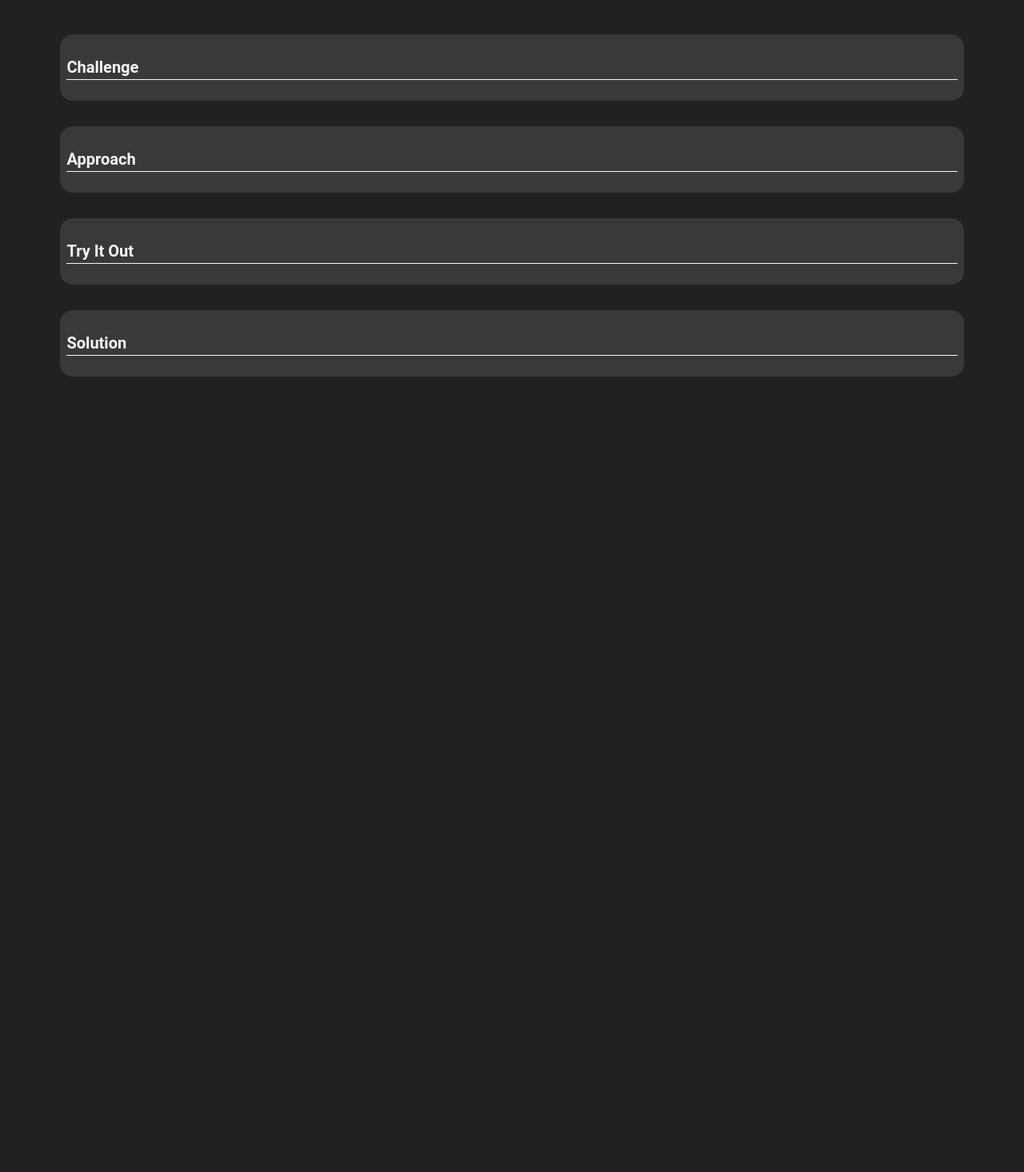
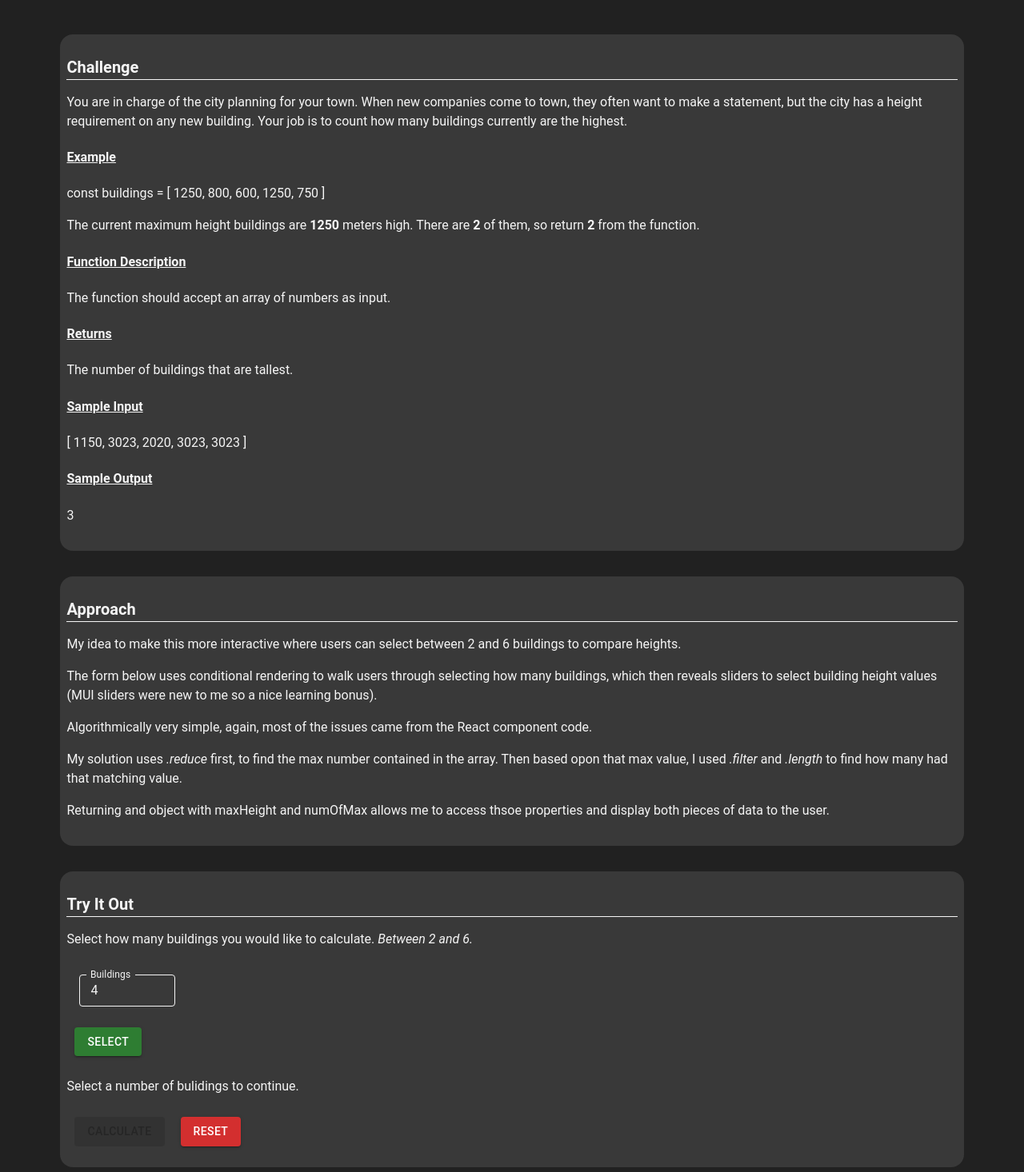
Before and after one commit to rramsey1115/algo-practice-nss, a React (Vite) app: page /buildings in a window 1280 px wide. Shown: the part 124-1590 px from the top of the page at 80% size. Before the commit the page ends 800 px from the top, so only its background shows below. Built offline with nearby package versions, Linux system fonts and the light colour scheme.

Commit message:
TallBuildings done

```diff
--- a/src/02_buildStaircase/BuildStaircaseView.jsx
+++ b/src/02_buildStaircase/BuildStaircaseView.jsx
@@ -59,7 +59,7 @@ export const BuildStaircaseView = () => {
                 <h2 className="article-heading">Try It Out</h2>
                 <BuildStaircaseForm setStaircase={setStaircase} />
                 <div>
-                    <h3>Staircase:</h3>
+                    <h4>Staircase:</h4>
                     <pre style={{marginLeft:'32px'}}>
                         {staircase}
                     </pre>
--- /dev/null
+++ b/src/03_tallBuildings/TallBuildingsForm.jsx
@@ -0,0 +1,140 @@
+import { Button, Slider, Stack, TextField } from "@mui/material"
+import { useState } from "react";
+import { tallBuildingsAlgo } from "./tallBuildingsAlgo";
+
+export const TallBuildingsForm = () => {
+    // initally have 4 buldings at 500 each as default values
+    // sliders will adjust heights based on input
+    // numSelected will generate the sliders based on user selecting numOfBuildings
+    const [buildings, setBuildings] = useState([500, 500, 500, 500]);
+    const [numOfBuildings, setNumOfBuildings] = useState(4);
+    const [numSelected, setNumSelected] = useState(false);
+    const [calculated, setCalculated] = useState(false);
+    const [result, setResult] = useState({ maxHeight: 0, numOfMax: 0 })
+
+    const calculate = () => {
+        setResult(tallBuildingsAlgo(buildings));
+        setCalculated(true);
+    }
+
+    const reset = () => {
+        setCalculated(false);
+        setNumSelected(false);
+        setNumOfBuildings(4);
+        setBuildings([500, 500, 500, 500]);
+    };
+
+    return (<>
+        <form>
+            <p>Select how many buildings you would like to calculate. <em>Between 2 and 6.</em></p>
+            <TextField
+                id="num-buildings-input"
+                label="Buildings"
+                type="number"
+                value={numOfBuildings}
+                variant="outlined"
+                color="success"
+                size="small"
+                error={numOfBuildings < 2 || numOfBuildings > 6}
+                helperText={numOfBuildings < 2 || numOfBuildings > 6 ? "Please enter a number between 2 and 6" : ""}
+                onChange={(e) => {
+                    const val = e.target.value;
+                    if (val === "") {
+                        setNumOfBuildings(2);
+                        return;
+                    }
+                    const parsed = Number(val);
+                    if (!isNaN(parsed) && parsed >= 2 && parsed <= 6) {
+                        setNumOfBuildings(parsed);
+                    } else if (isNaN(parsed)) {
+                        setNumOfBuildings(2);
+                    }
+                }}
+                slotProps={{ input: { min: 2, max: 6 } }}
+                sx={{
+                    width: "120px",
+                    m: 2,
+                    input: {
+                        color: 'whitesmoke', // input text color
+                    },
+                    label: {
+                        color: 'whitesmoke', // label text color
+                    },
+                    '& .MuiOutlinedInput-root': {
+                        '& fieldset': {
+                            borderColor: 'whitesmoke',
+                        },
+                        '&:hover fieldset': {
+                            borderColor: '#66bb6a',
+                        },
+                        '&.Mui-focused fieldset': {
+                            borderColor: '#66bb6a',
+                        },
+                    }
+                }}
+            />
+            <div>
+                <Button
+                    color="success"
+                    variant="contained"
+                    sx={{ margin: "10px" }}
+                    size="medium"
+                    onClick={(e) => {
+                        e.preventDefault();
+                        setBuildings(Array(numOfBuildings).fill(500)) // sets array to correct number of entries, all at 500
+                        setNumSelected(true);
+                    }}
+                >Select</Button>
+            </div>
+            {numSelected == false
+                ? (<p>Select a number of bulidings to continue.</p>)
+                : (<><p>Adjust the sliders to compare building heights:</p>
+                    <Stack sx={{ height: 350, margin: "10px auto" }} spacing={3} direction="row">
+                        {buildings.map((val, index) => {
+                            return (<Slider
+                                key={index}
+                                aria-label="building"
+                                orientation="vertical"
+                                valueLabelDisplay="auto"
+                                value={val}
+                                min={50}
+                                max={2000}
+                                step={50}
+                                color="success"
+                                onChange={(e) => {
+                                    const copy = [...buildings];
+                                    copy[index] = e.target.value;
+                                    setBuildings(copy);
+                                }}
+                            />)
+                        })}
+
+                    </Stack>
+                </>)}
+            <div>
+                <Button
+                    disabled={!numSelected}
+                    color="success"
+                    variant="contained"
+                    sx={{ margin: "10px" }}
+                    size="medium"
+                    onClick={calculate}
+                >Calculate</Button>
+                <Button
+                    color="error"
+                    variant="contained"
+                    sx={{ margin: "10px" }}
+                    size="medium"
+                    onClick={reset}
+                >Reset</Button>
+            </div>
+        </form>
+        {!calculated ? "" :
+            <div>
+                <h2><u>Result:</u></h2>
+                <h4>Max Height: {result.maxHeight > 0 ? result.maxHeight : ""}</h4>
+                <h4>Buildings with Max Height: {result.numOfMax > 0 ? result.numOfMax : ""}</h4>
+            </div>
+        }
+    </>)
+}
--- a/src/03_tallBuildings/TallBuildingsView.jsx
+++ b/src/03_tallBuildings/TallBuildingsView.jsx
@@ -1,4 +1,9 @@
+import { TallBuildingsForm } from "./TallBuildingsForm"
+import { CodeSample } from "../CodeSample/CodeSample.jsx"
+import { tallBuildingsAlgoString } from "./tallBuildingsAlgo.js"
+
 export const TallBuildingsView = () => {
+
     return (<>
         <header className="header">
             <h1 className="header-heading">Tall Buildings</h1>
@@ -6,15 +11,41 @@ export const TallBuildingsView = () => {
         <article className="article">
             <div className="article-div">
                 <h2 className="article-heading">Challenge</h2>
+                <p>
+                    You are in charge of the city planning for your town. When new companies come to town,
+                    they often want to make a statement, but the city has a height requirement on any new building.
+                    Your job is to count how many buildings currently are the highest.
+                </p>
+                <h4><u>Example</u></h4>
+                <p>const buildings = [ 1250, 800, 600, 1250, 750 ]</p>
+                <p>
+                    The current maximum height buildings are <strong>1250</strong> meters high.
+                    There are <strong>2</strong> of them, so return <strong>2</strong> from the function.
+                </p>
+                <h4><u>Function Description</u></h4>
+                <p>The function should accept an array of numbers as input.</p>
+                <h4><u>Returns</u></h4>
+                <p>The number of buildings that are tallest.</p>
+                <h4><u>Sample Input</u></h4>
+                <p>[ 1150, 3023, 2020, 3023, 3023 ]</p>
+                <h4><u>Sample Output</u></h4>
+                <p>3</p>
             </div>
             <div className="article-div">
                 <h2 className="article-heading">Approach</h2>
+                <p>My idea to make this more interactive where users can select between 2 and 6 buildings to compare heights.</p>
+                <p>The form below uses conditional rendering to walk users through selecting how many buildings, which then reveals sliders to select building height values (MUI sliders were new to me so a nice learning bonus).</p>
+                <p>Algorithmically very simple, again, most of the issues came from the React component code.</p>
+                <p>My solution uses <em>.reduce</em> first, to find the max number contained in the array. Then based opon that max value, I used <em>.filter</em> and <em>.length</em> to find how many had that matching value.</p>
+                <p>Returning and object with maxHeight and numOfMax allows me to access thsoe properties and display both pieces of data to the user.</p>
             </div>
             <div className="article-div">
                 <h2 className="article-heading">Try It Out</h2>
+                <TallBuildingsForm />
             </div>
             <div className="article-div">
                 <h2 className="article-heading">Solution</h2>
+                <CodeSample codeString={tallBuildingsAlgoString} />
             </div>
         </article>
     </>)
--- a/src/03_tallBuildings/tallBuildingsAlgo.js
+++ b/src/03_tallBuildings/tallBuildingsAlgo.js
@@ -0,0 +1,23 @@
+export const tallBuildingsAlgo = (arr) => {
+    // find max value provided in the array
+    const maxHeight = arr.reduce((a, b) => Math.max(a, b));
+
+    // using the max value found, find how many have that same value
+    const numOfMax = arr.filter((num) => num === maxHeight).length;
+
+    // return an object which we can read the max height and how many have that same height
+    return { maxHeight: maxHeight, numOfMax: numOfMax }
+}
+
+export const tallBuildingsAlgoString = `
+const tallBuildingsAlgo = (arr) => {
+    // find max value provided in the array
+    const max = arr.reduce((a, b) => Math.max(a, b));
+
+    // using the max value found, find how many have that same value
+    const numOfMaxHeight = arr.filter((num) => num === max).length;
+
+    // return an object which we can read the max height and how many have that same height
+    return { max, numOfMaxHeight }
+}
+`
```
